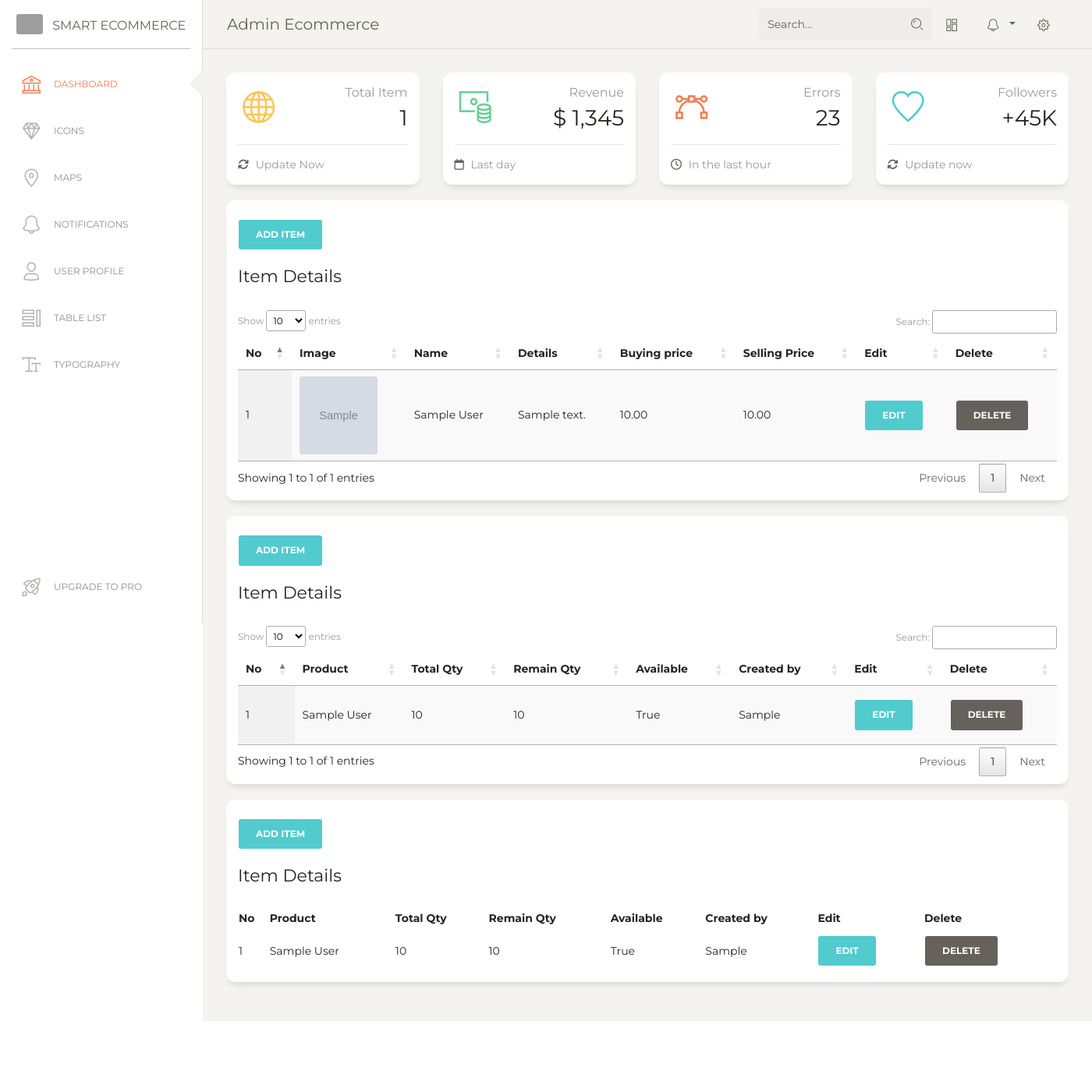
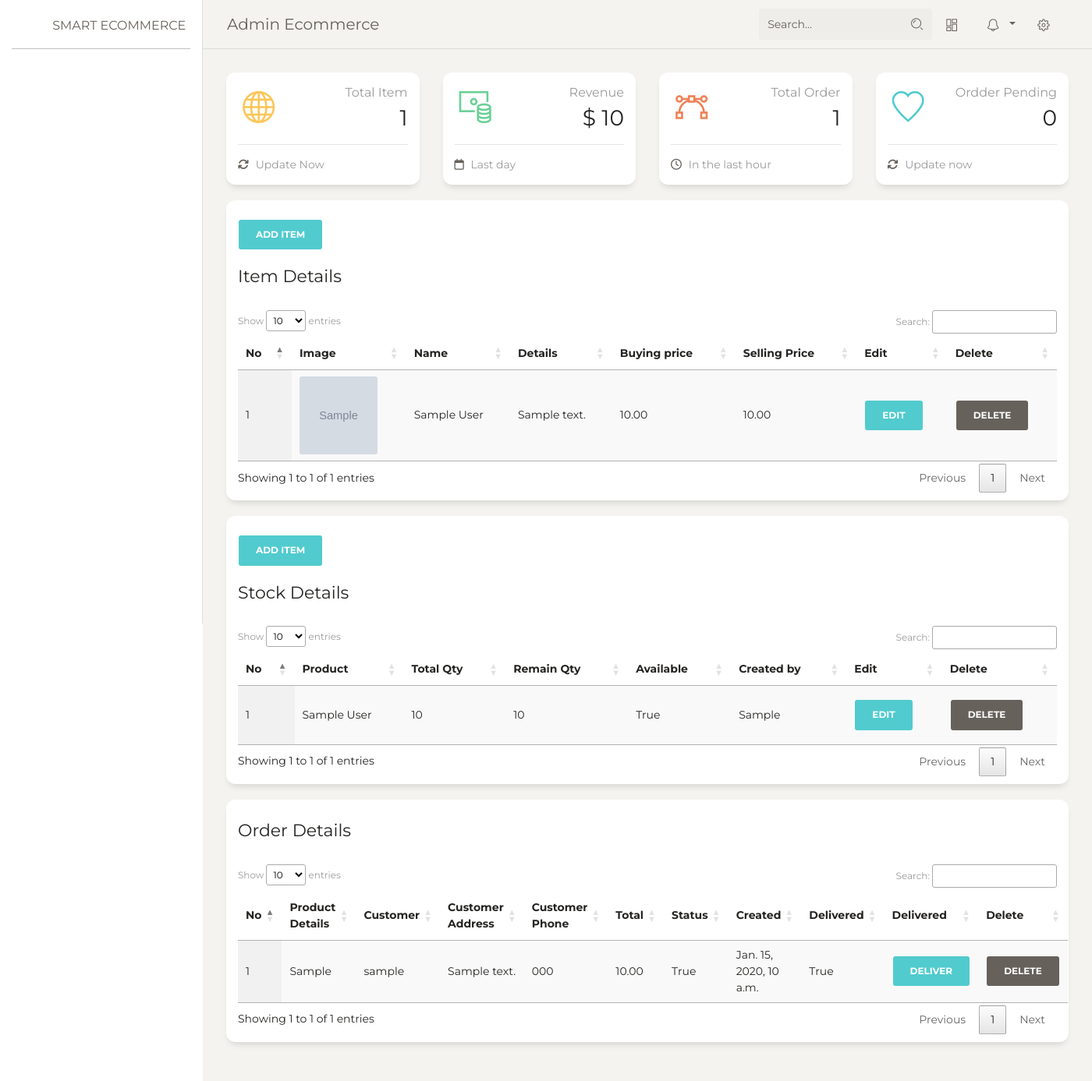
Before and after one commit to aveetron/Ecommerce, a Django app: page /users/ in a window 1400 px wide. Shown: the whole page at 78% size. Before the commit the page ends 1310 px from the top, so only its background shows below. Run offline with Django 3.2, Linux system fonts and the light colour scheme; a user stored in the database is signed in; tables that the repository leaves empty hold one stand-in row (values such as "Sample post"); grey boxes marked "Sample" are stand-in pictures; some libraries are stand-ins or nearby versions; grey boxes are pictures that could not be loaded.

Commit message:
delete done

```diff
--- a/productCustomerConfig/urls.py
+++ b/productCustomerConfig/urls.py
@@ -6,4 +6,10 @@ from . import views
 urlpatterns = [
     path('addProduct', views.addProduct, name='addProduct'),
     path('addStock', views.addStock, name='addStock'),
+    path('deleteProduct/<id>/',views.deleteProduct, name='deleteProduct'),
+    path('deleteStock/<id>/',views.deleteStock, name='deleteStock'),
+    path('deleteOrder/<id>/',views.deleteOrder, name='deleteOrder'),
+    path('delivered/<id>/',views.delivered, name='delivered'),
+
+
 ]
--- a/templates/home.html
+++ b/templates/home.html
@@ -24,7 +24,8 @@ Coded by www.creative-tim.com
   <title>
     Smart Ecommerce Dashboard
   </title>
-  <meta content='width=device-width, initial-scale=1.0, maximum-scale=1.0, user-scalable=0, shrink-to-fit=no' name='viewport' />
+  <meta content='width=device-width, initial-scale=1.0, maximum-scale=1.0, user-scalable=0, shrink-to-fit=no'
+    name='viewport' />
   <!--     Fonts and icons     -->
   <link href="https://fonts.googleapis.com/css?family=Montserrat:400,700,200" rel="stylesheet" />
   <link href="https://maxcdn.bootstrapcdn.com/font-awesome/latest/css/font-awesome.min.css" rel="stylesheet">
@@ -33,12 +34,12 @@ Coded by www.creative-tim.com
   <link href="{% static 'css/paper-dashboard.css' %}" rel="stylesheet" />
   <!-- CSS Just for demo purpose, don't include it in your project -->
   <link href="{% static 'demo/demo.css'%}" rel="stylesheet" />
-  <link href="https://cdn.datatables.net/1.10.20/css/jquery.dataTables.min.css" rel="stylesheet"/>
+  <link href="https://cdn.datatables.net/1.10.20/css/jquery.dataTables.min.css" rel="stylesheet" />
   <link rel="stylesheet" href="https://cdnjs.cloudflare.com/ajax/libs/toastr.js/latest/css/toastr.css">
   <style>
-    .box{
+    .box {
       height: 100px;
-      width : 100px;
+      width: 100px;
     }
   </style>
 </head>
@@ -47,71 +48,18 @@ Coded by www.creative-tim.com
   <div class="wrapper ">
     <div class="sidebar" data-color="white" data-active-color="danger">
       <div class="logo">
-        <a href="https://www.creative-tim.com" class="simple-text logo-mini">
-          <div class="logo-image-small">
-            <img src="../assets/img/logo-small.png">
-          </div>
+        <a href="" class="simple-text logo-mini">
+
           <!-- <p>CT</p> -->
         </a>
-        <a href="https://www.creative-tim.com" class="simple-text logo-normal">
+        <a href="{% url 'home'%}" class="simple-text logo-normal">
           Smart Ecommerce
           <!-- <div class="logo-image-big">
             <img src="../assets/img/logo-big.png">
           </div> -->
         </a>
       </div>
-      <div class="sidebar-wrapper">
-        <ul class="nav">
-          <li class="active ">
-            <a href="./dashboard.html">
-              <i class="nc-icon nc-bank"></i>
-              <p>Dashboard</p>
-            </a>
-          </li>
-          <li>
-            <a href="./icons.html">
-              <i class="nc-icon nc-diamond"></i>
-              <p>Icons</p>
-            </a>
-          </li>
-          <li>
-            <a href="./map.html">
-              <i class="nc-icon nc-pin-3"></i>
-              <p>Maps</p>
-            </a>
-          </li>
-          <li>
-            <a href="./notifications.html">
-              <i class="nc-icon nc-bell-55"></i>
-              <p>Notifications</p>
-            </a>
-          </li>
-          <li>
-            <a href="./user.html">
-              <i class="nc-icon nc-single-02"></i>
-              <p>User Profile</p>
-            </a>
-          </li>
-          <li>
-            <a href="./tables.html">
-              <i class="nc-icon nc-tile-56"></i>
-              <p>Table List</p>
-            </a>
-          </li>
-          <li>
-            <a href="./typography.html">
-              <i class="nc-icon nc-caps-small"></i>
-              <p>Typography</p>
-            </a>
-          </li>
-          <li class="active-pro">
-            <a href="./upgrade.html">
-              <i class="nc-icon nc-spaceship"></i>
-              <p>Upgrade to PRO</p>
-            </a>
-          </li>
-        </ul>
-      </div>
+
     </div>
     <div class="main-panel">
       <!-- Navbar -->
@@ -127,7 +75,8 @@ Coded by www.creative-tim.com
             </div>
             <a class="navbar-brand" href="javascript:;">Admin Ecommerce</a>
           </div>
-          <button class="navbar-toggler" type="button" data-toggle="collapse" data-target="#navigation" aria-controls="navigation-index" aria-expanded="false" aria-label="Toggle navigation">
+          <button class="navbar-toggler" type="button" data-toggle="collapse" data-target="#navigation"
+            aria-controls="navigation-index" aria-expanded="false" aria-label="Toggle navigation">
             <span class="navbar-toggler-bar navbar-kebab"></span>
             <span class="navbar-toggler-bar navbar-kebab"></span>
             <span class="navbar-toggler-bar navbar-kebab"></span>
@@ -153,7 +102,8 @@ Coded by www.creative-tim.com
                 </a>
               </li>
               <li class="nav-item btn-rotate dropdown">
-                <a class="nav-link dropdown-toggle" href="http://example.com" id="navbarDropdownMenuLink" data-toggle="dropdown" aria-haspopup="true" aria-expanded="false">
+                <a class="nav-link dropdown-toggle" href="http://example.com" id="navbarDropdownMenuLink"
+                  data-toggle="dropdown" aria-haspopup="true" aria-expanded="false">
                   <i class="nc-icon nc-bell-55"></i>
                   <p>
                     <span class="d-lg-none d-md-block">Some Actions</span>
@@ -167,7 +117,7 @@ Coded by www.creative-tim.com
               </li>
               <li class="nav-item">
                 <a class="nav-link btn-rotate" href="{% url 'logout'%}">
-                  <i class="nc-icon nc-settings-gear-65" ></i>
+                  <i class="nc-icon nc-settings-gear-65"></i>
                   <p>
                     <span class="d-lg-none d-md-block">Account</span>
                   </p>
@@ -218,7 +168,7 @@ Coded by www.creative-tim.com
                   <div class="col-7 col-md-8">
                     <div class="numbers">
                       <p class="card-category">Revenue</p>
-                      <p class="card-title">$ 1,345<p>
+                      <p class="card-title">$ {{totalRevenue}}<p>
                     </div>
                   </div>
                 </div>
@@ -243,8 +193,8 @@ Coded by www.creative-tim.com
                   </div>
                   <div class="col-7 col-md-8">
                     <div class="numbers">
-                      <p class="card-category">Errors</p>
-                      <p class="card-title">23<p>
+                      <p class="card-category">Total Order</p>
+                      <p class="card-title">{{totalOrder}}<p>
                     </div>
                   </div>
                 </div>
@@ -269,8 +219,8 @@ Coded by www.creative-tim.com
                   </div>
                   <div class="col-7 col-md-8">
                     <div class="numbers">
-                      <p class="card-category">Followers</p>
-                      <p class="card-title">+45K<p>
+                      <p class="card-category">Ordder Pending</p>
+                      <p class="card-title">{{orderPending}}<p>
                     </div>
                   </div>
                 </div>
@@ -317,7 +267,7 @@ Coded by www.creative-tim.com
                       <td>{{product.buying_price}}</td>
                       <td>{{product.selling_price}}</td>
                       <td><button class="btn btn-primary">Edit</button></td>
-                        <td><button class="btn btn-darger">Delete</button></td>
+                      <td><a href="{% url 'deleteProduct' product.id %}" class="btn btn-darger">Delete</a></td>
                     </tr>
                     {% endfor %}
                   </tbody>
@@ -331,7 +281,7 @@ Coded by www.creative-tim.com
             <div class="card ">
               <div class="card-header ">
                 <button class="btn btn-primary" data-target="#stockModal" data-toggle="modal">Add Item</button>
-                <h5 class="card-title">Item Details</h5>
+                <h5 class="card-title">Stock Details</h5>
               </div>
               <div class="card-body ">
                 <table id="exampleStock" class="display" style="width:100%">
@@ -358,7 +308,7 @@ Coded by www.creative-tim.com
                       <td>{{stock.status}}</td>
                       <td>{{stock.created_by}}</td>
                       <td><button class="btn btn-primary">Edit</button></td>
-                        <td><button class="btn btn-darger">Delete</button></td>
+                      <td><a href="{% url 'deleteStock' stock.id %}" class="btn btn-darger">Delete</button></td>
                     </tr>
                     {% endfor %}
                   </tbody>
@@ -367,39 +317,45 @@ Coded by www.creative-tim.com
             </div>
           </div>
         </div>
+
         <div class="row">
           <div class="col-md-12">
             <div class="card ">
               <div class="card-header ">
-                <button class="btn btn-primary" data-target="#stockModal" data-toggle="modal">Add Item</button>
-                <h5 class="card-title">Item Details</h5>
+
+                <h5 class="card-title">Order Details</h5>
               </div>
               <div class="card-body ">
-                <table id="exampleStock" class="display" style="width:100%">
+                <table id="exampleOrder" class="display" style="width:100%">
                   <thead>
                     <tr>
                       <th>No</th>
-                        <th>Product</th>
-                        <th>Total Qty</th>
-                        <th>Remain Qty</th>
-                        <th>Available</th>
-                        <th>Created by</th>
-                        <th>Edit</th>
+                      <th>Product Details</th>
+                      <th>Customer</th>
+                      <th>Customer Address</th>
+                      <th>Customer Phone</th>
+                      <th>Total</th>
+                      <th>Status</th>
+                      <th>Created</th>
+                      <th>Delivered</th>
+                      <th>Delivered</th>
                       <th>Delete</th>
                     </tr>
                   </thead>
                   <tbody>
-                  {% for stock in totalStock %}
+                    {% for order in orderDetails %}
                     <tr>
                       <td>{{forloop.counter}}</td>
-
-                        <td>{{stock.product.name}}</td>
-                        <td>{{stock.total_qty}}</td>
-                        <td>{{stock.remain_qty}}</td>
-                        <td>{{stock.status}}</td>
-                        <td>{{stock.created_by}}</td>
-                        <td><button class="btn btn-primary">Edit</button></td>
-                        <td><button class="btn btn-darger">Delete</button></td>
+                      <td>{{order.product}}</td>
+                      <td>{{order.customer.username}}</td>
+                      <td>{{order.address}}</td>
+                      <td>{{order.phone}}</td>
+                      <td>{{order.total}}</td>
+                      <td>{{order.status}}</td>
+                      <td>{{order.created}}</td>
+                      <td>{{order.delivered}}</td>
+                      <td><a href="{% url 'delivered' order.id %}" class="btn btn-primary">Deliver</a></td>
+                      <td><a href="{% url 'deleteOrder' order.id %}" class="btn btn-darger">Delete</a></td>
                     </tr>
                     {% endfor %}
                   </tbody>
@@ -424,7 +380,7 @@ Coded by www.creative-tim.com
         </div>
 
         <div class="modal-body">
-                    <form  method="post" action="{% url 'addProduct' %}" enctype='multipart/form-data'>
+          <form method="post" action="{% url 'addProduct' %}" enctype='multipart/form-data'>
             {% csrf_token %}
             <div class="form-sample">
               <div class="row">
@@ -432,8 +388,7 @@ Coded by www.creative-tim.com
                   <div class="form-group row">
                     <label class="col-sm-3 col-form-label">Name</label>
                     <div class="col-sm-9">
-                                        <input type="text" name="name" required="required"
-                                                class="form-control " placeholder="Name"/>
+                      <input type="text" name="name" required="required" class="form-control " placeholder="Name" />
 
                     </div>
                   </div>
@@ -444,8 +399,8 @@ Coded by www.creative-tim.com
                   <div class="form-group row">
                     <label class="col-sm-3 col-form-label">Details</label>
                     <div class="col-sm-9">
-                                        <input type="text" name="details" required="required"
-                                                class="form-control " placeholder="Details"/>
+                      <input type="text" name="details" required="required" class="form-control "
+                        placeholder="Details" />
                     </div>
                   </div>
                 </div>
@@ -455,8 +410,8 @@ Coded by www.creative-tim.com
                   <div class="form-group row">
                     <label class="col-sm-3 col-form-label">Catagory</label>
                     <div class="col-sm-9">
-                                        <input type="text" name="catagory" required="required"
-                                                class="form-control " placeholder="Catagory"/>
+                      <input type="text" name="catagory" required="required" class="form-control "
+                        placeholder="Catagory" />
                     </div>
                   </div>
                 </div>
@@ -466,8 +421,8 @@ Coded by www.creative-tim.com
                   <div class="form-group row">
                     <label class="col-sm-3 col-form-label">Buying Price</label>
                     <div class="col-sm-9">
-                                        <input type="number" step="any" name="buying_price" required="required"
-                                                class="form-control " placeholder="Buying Price"/>
+                      <input type="number" step="any" name="buying_price" required="required" class="form-control "
+                        placeholder="Buying Price" />
                     </div>
                   </div>
                 </div>
@@ -478,8 +433,8 @@ Coded by www.creative-tim.com
                   <div class="form-group row">
                     <label class="col-sm-3 col-form-label">Selling Price</label>
                     <div class="col-sm-9">
-                                        <input type="number" step="any" name="selling_price" required="required"
-                                                class="form-control " placeholder="Selling Price"/>
+                      <input type="number" step="any" name="selling_price" required="required" class="form-control "
+                        placeholder="Selling Price" />
                     </div>
                   </div>
                 </div>
@@ -489,8 +444,7 @@ Coded by www.creative-tim.com
                   <div class="form-group row">
                     <label class="col-sm-3 col-form-label">Image</label>
                     <div class="col-sm-9">
-                                        <input type="file"  name="image"
-                                                class="form-control" placeholder="Image"/>
+                      <input type="file" name="image" class="form-control" placeholder="Image" />
                     </div>
                   </div>
                 </div>
@@ -527,7 +481,7 @@ Coded by www.creative-tim.com
         </div>
 
         <div class="modal-body">
-                    <form  method="post" action="{% url 'addStock' %}" >
+          <form method="post" action="{% url 'addStock' %}">
             {% csrf_token %}
             <div class="form-sample">
               <div class="row">
@@ -536,6 +490,7 @@ Coded by www.creative-tim.com
                     <label class="col-sm-3 col-form-label">Product</label>
                     <div class="col-sm-9">
                       <select name="product" class="form-control">
+                        <option val="">Select Product</option>
                         {% for product in allProduct %}
                         <option value="{{product.id}}">{{product.name}}</option>
                         {% endfor %}
@@ -550,8 +505,8 @@ Coded by www.creative-tim.com
                   <div class="form-group row">
                     <label class="col-sm-3 col-form-label">Total Quantity</label>
                     <div class="col-sm-9">
-                                        <input type="number"  name="total_qty" required="required"
-                                                class="form-control " placeholder="Buying Price"/>
+                      <input type="number" name="total_qty" required="required" class="form-control "
+                        placeholder="Buying Price" />
                     </div>
                   </div>
                 </div>
@@ -590,32 +545,37 @@ Coded by www.creative-tim.com
   <!--  Notifications Plugin    -->
   <script src="{% static 'js/plugins/bootstrap-notify.js'%}"></script>
   <!-- Control Center for Now Ui Dashboard: parallax effects, scripts for the example pages etc -->
-  <script src="{% static 'js/paper-dashboard.min.js'%}" type="text/javascript"></script><!-- Paper Dashboard DEMO methods, don't include it in your project! -->
+  <script src="{% static 'js/paper-dashboard.min.js'%}" type="text/javascript"></script>
+  <!-- Paper Dashboard DEMO methods, don't include it in your project! -->
   <script src="{% static 'demo/demo.js'%}"></script>
   <script src="https://code.jquery.com/jquery-3.3.1.js"></script>
   <script src="https://cdn.datatables.net/1.10.20/js/jquery.dataTables.min.js"></script>
   <script>
-    $(document).ready(function() {
+    $(document).ready(function () {
       // Javascript method's body can be found in assets/assets-for-demo/js/demo.js
       demo.initChartsPages();
     });
 
-    $(document).ready(function() {
+    $(document).ready(function () {
       $('#example').DataTable();
-    } );
+    });
 
-        $(document).ready(function() {
+    $(document).ready(function () {
       $('#exampleStock').DataTable();
-    } );
+    });
+
+    $(document).ready(function () {
+      $('#exampleOrder').DataTable();
+    });
   </script>
 
   <script src="https://cdnjs.cloudflare.com/ajax/libs/toastr.js/latest/js/toastr.min.js"></script>
 
   <script>
-        $( document ).ready(function() {
+    $(document).ready(function () {
       {% if messages %}
       {% for message in messages %}
-                    toastr.{{ message.tags }}('{{ message }}');
+      toastr.{ { message.tags } } ('{{ message }}');
       {% endfor %}
       {% endif %}
 
--- a/users/views.py
+++ b/users/views.py
@@ -10,7 +10,7 @@ from django.contrib.auth import login as auth_login
 from django.contrib import auth
 from django.contrib import messages
 from django.db.models import Sum
-from productCustomerConfig.models import Product,Stock
+from productCustomerConfig.models import Product,Stock, OrderDetail
 
 
 # Create your views here.
@@ -87,15 +87,26 @@ def loginCheck(request):
         return redirect("login")
 
 
+from django.db.models import Sum
+
+
 @login_required(login_url="loginPage")
 def home(request):
     allProduct = Product.objects.all().order_by('-pk')
     totalStock = Stock.objects.all().order_by('-pk')
     totalProduct = Product.objects.count()
+    orderDetails = OrderDetail.objects.all().order_by('-pk')
+    totalOrder = OrderDetail.objects.all().count()
+    orderPending = OrderDetail.objects.filter(delivered = False).count()
+    totalRevenue = OrderDetail.objects.filter(delivered=True).aggregate(Sum('total'))['total__sum']
     context = {
         'allProduct': allProduct,
         'totalStock': totalStock,
-        'totalProduct': totalProduct
+        'totalProduct': totalProduct,
+        'orderDetails': orderDetails,
+        'totalOrder': totalOrder,
+        'orderPending': orderPending,
+        'totalRevenue': totalRevenue
     }
     return render(request, "home.html", context)
 
```
Also changed, not shown: productCustomerConfig/views.py (+40 -1 lines). Lines whose indentation alone changed are shown as unchanged.
